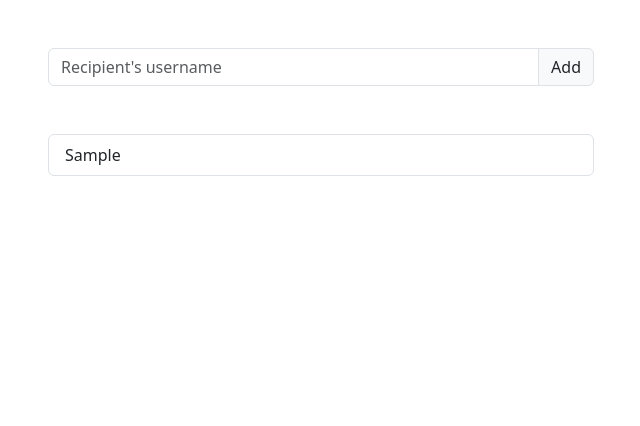
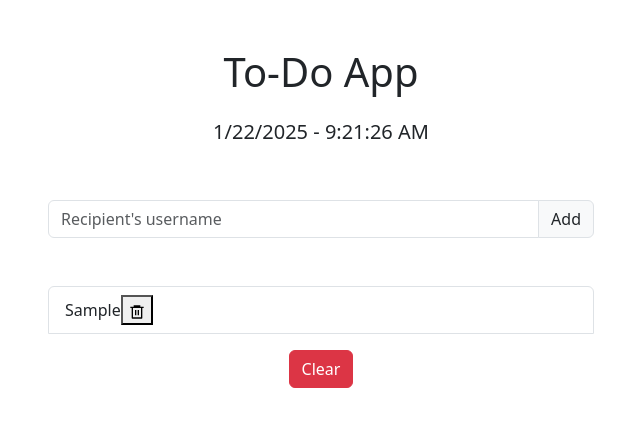
Before and after one commit to Gauravmishra-tempting/To-Do-App, a React (Create React App) app: page / in a window 1280 px wide. Both pictures are taken after typing "Sample" into the empty fields and a click on the button "Add". Shown: the top 426 px of the page, without its empty margins (319-959 px from the left). Built offline with nearby package versions, Linux system fonts and the light colour scheme.

Commit message:
add time date and clear button

```diff
--- a/package.json
+++ b/package.json
@@ -9,6 +9,7 @@
     "react-bootstrap": "^2.10.8",
     "react-dom": "^19.0.0",
     "react-icon": "^1.0.0",
+    "react-icons": "^5.4.0",
     "react-router-dom": "^7.1.3",
     "react-scripts": "5.0.1",
     "web-vitals": "^4.2.4"
--- a/src/components/pages/Todoapp.jsx
+++ b/src/components/pages/Todoapp.jsx
@@ -1,9 +1,10 @@
 import React, { useState } from 'react'
+import { RiDeleteBin6Line } from "react-icons/ri";
 
 const  Todoapp = () => {
   const [inputText, setInputText] = useState("");
   const [task, setTask] = useState([]);
-
+  const [dateTime, setDateTime] = useState("");
 
 
   const handleChange = (value) => {
@@ -23,12 +24,37 @@ const  Todoapp = () => {
 
     }
 
+    // const removeTask = (index) => {
+    //   setTask((prevTask) => prevTask.filter((_, i) => i !== index));
+    // }
 
+
+// Date and Time
+
+    setInterval(() => {
+      const now = new Date();
+      const formateDate = now.toLocaleDateString();
+      const formateTime = now.toLocaleTimeString();
+      setDateTime(`${formateDate} - ${formateTime}`);
+    }, 1000);
+
+
+    // Clear all tasks
+    const handleClear = () => {
+      setInputText("");
+      setTask([]);
+    };
 
 
   return (
    <div className="container">
     <div className="row">
+      <div className="col-md-12 text-center mt-5">
+        <h1>To-Do App</h1>
+      </div>
+      <div className="col-md-12 text-center mt-3">
+        <h5>{dateTime}</h5>
+      </div>
       <div className="col-md-6 offset-md-3 mt-5">
         <form onSubmit={handleFormSubmit} className="input-form input-group">
         <input type="text"
@@ -54,8 +80,21 @@ const  Todoapp = () => {
           {task.map((item, index) => (
             <li key={index} className='list-group-item'>
               {item}
+              <button
+              className='align-items-left'
+              // onClick={() => removeTask(index)}
+              >
+                <RiDeleteBin6Line />
+              </button>
             </li>
           ))}
+          <div className='mx-auto mt-3'>
+            <button onClick={handleClear}
+            type='button'
+            className="btn btn-danger">
+              Clear
+            </button>
+          </div>
         </ul>
       </div>
     </div>
```
Also changed, not shown: 1 other file (tests, documents, lock files or other folders).
